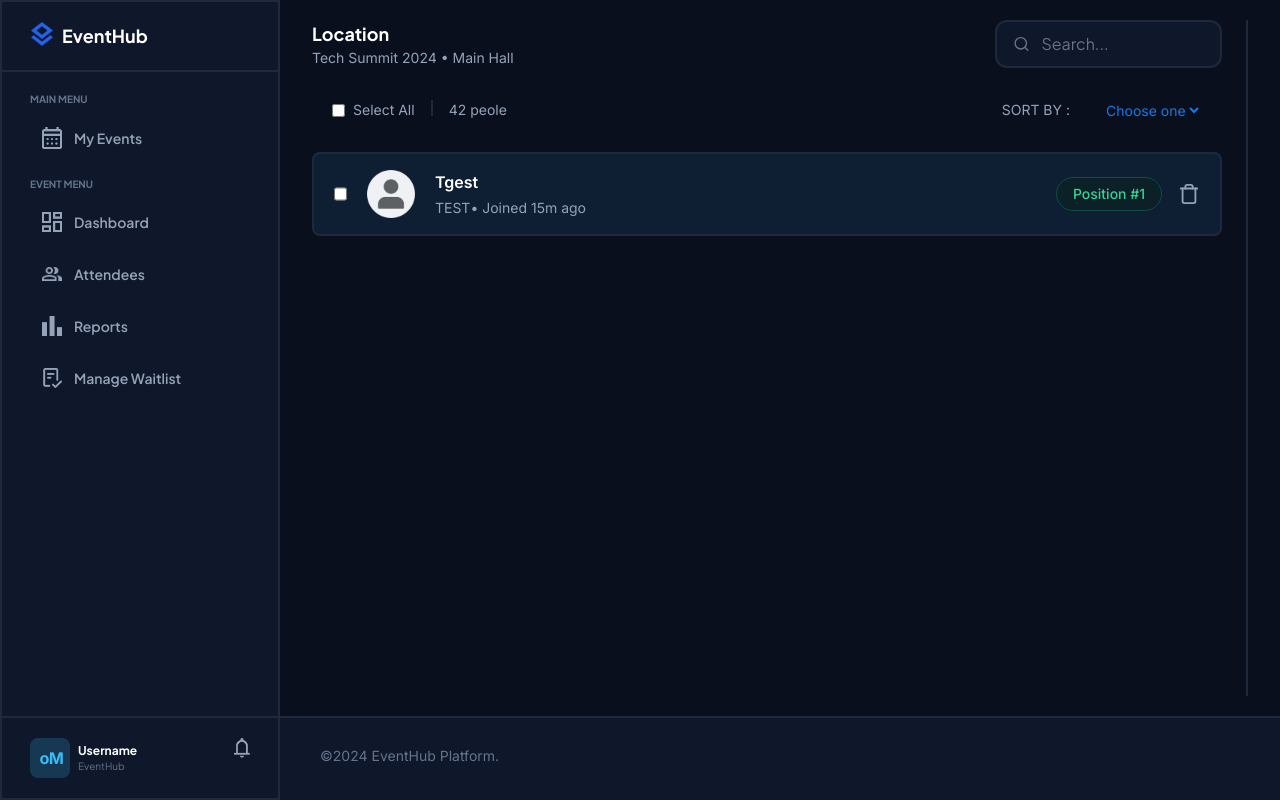
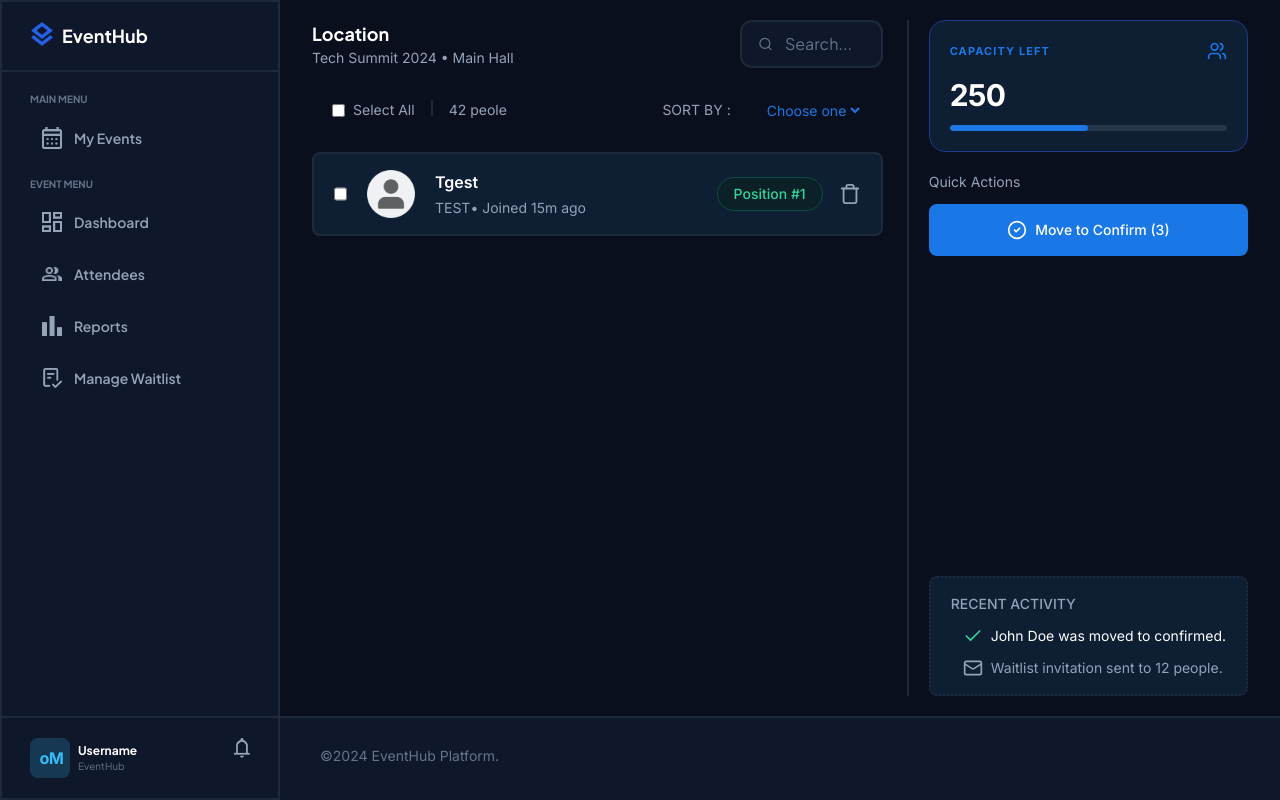
Before and after one commit to nooressam1/Event-Management-Website, a React (Vite) app in the folder Frontend/my-app/: page /dashboard in a window 1280 px wide. Built offline with nearby package versions, Linux system fonts and the light colour scheme; no server answers.

Commit message:
Finished waitlist page

```diff
--- a/Frontend/my-app/src/Modules/invitations/pages/manageWaitlist.jsx
+++ b/Frontend/my-app/src/Modules/invitations/pages/manageWaitlist.jsx
@@ -2,7 +2,9 @@ import React, { useState } from "react";
 import SearchBar from "../../shared/component/SearchBar";
 import GuestBox from "../component/guestBox";
 import StatCard from "../../shared/component/StatCard";
-import { Trash } from "lucide-react";
+import { Check, CircleCheck, Mail, Trash, Users } from "lucide-react";
+import StatBar from "../../shared/component/StatBar";
+import CustomButton from "../../shared/component/CustomButton";
 
 const ManageWaitlist = () => {
   const [selectAll, setSelectAll] = useState(false);
@@ -72,11 +74,62 @@ const ManageWaitlist = () => {
         </div>
         <GuestBox name="test" email="tgest" joinedTime="15m"></GuestBox>
       </div>
-      <div>
+      <div className="flex flex-row gap-5">
+        <div className="h-full w-0.5 bg-LineBox"></div>
+        <div className="flex flex-col justify-between">
+          <div className="flex flex-col gap-5">
+            <div>
+              <StatCard
+                label="Capacity left"
+                value="250 "
+                color="blue"
+                icon={Users}
+              >
+                <StatBar current={250} total={500} />
+              </StatCard>
+            </div>
+            <div className="flex flex-col gap-3">
+              <h1 className="text-MainOffWhiteText font-inter text-sm">
+                {/* {event.title} */}
+                Quick Actions
+              </h1>
+              <div>
+                <CustomButton
+                  type="submit"
+                  title={`Move to Confirm (${3})`}
+                  icon={CircleCheck}
+                  className="bg-MainBlue px-8 py-4 text-sm text-white rounded-lg w-full"
+                />
+              </div>
+            </div>
+          </div>
+          <div className="flex  flex-row w-full justify-between border-dotted items-center rounded-lg bg-MainBlueBackground border-LineBox border-2 py-4 px-5 gap-5">
+            <div className="flex flex-row gap-5">
+              <div className="flex flex-col gap-3">
+                <h1 className=" text-MainOffWhiteText  font-inter uppercase font-medium text-sm">
+                  Recent Activity
+                </h1>
+                <div className="flex  gap-2 pl-3">
+                  <Check className="text-MainGreen" size={20} strokeWidth={2} />
 
-        <div className="h-full w-0.5 bg-LineBox"></div>
-        <div>
+                  <h1 className=" text-white capitilize font-inter font-normal text-sm">
+                    John Doe was moved to confirmed.
+                  </h1>
+                </div>
+                <div className="flex  gap-2 pl-3">
+                  <Mail
+                    className="text-MainOffWhiteText"
+                    size={20}
+                    strokeWidth={2}
+                  />
 
+                  <h1 className=" text-MainOffWhiteText capitilize font-inter font-normal text-sm">
+                    Waitlist invitation sent to 12 people.
+                  </h1>
+                </div>
+              </div>
+            </div>
+          </div>
         </div>
       </div>
     </div>
```
